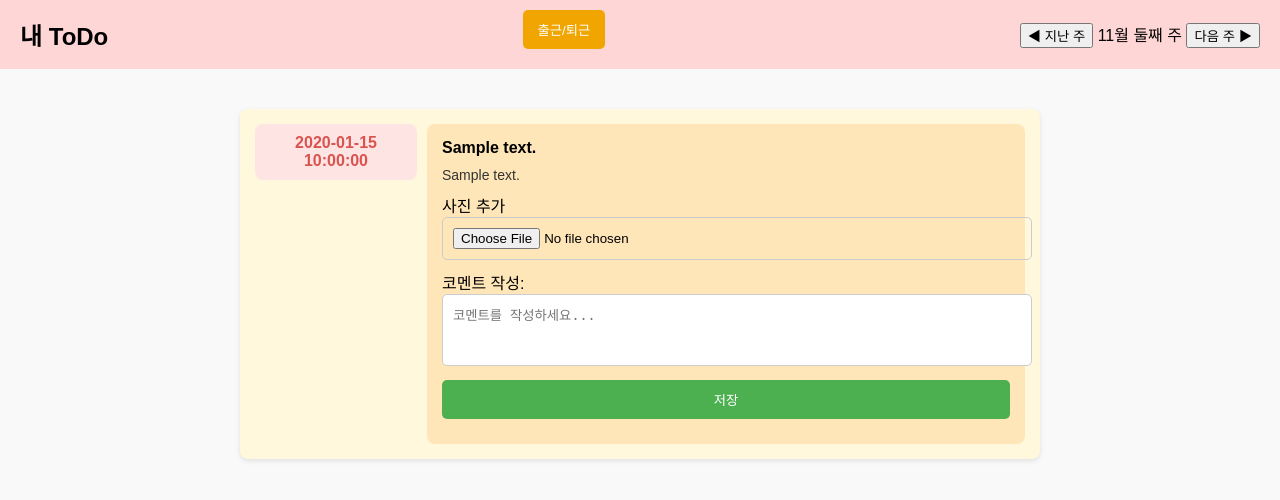
After one commit to yaryudi/ISC_repository, a Python web app: template jwANDsim/flask/templates/todo_carecody.html in a window 1280 px wide. The commit adds this page. Shown: the top 500 px of the page. Run offline with Jinja, Linux system fonts and the light colour scheme; the template is opened without the code that fills it: most values are stand-ins (such as "Sample title", 1, 10 or a date in 2020).

Commit message:
todo 케어코디 버전 이름 수정
todo 케어코디 버전 이름 수정

```diff
--- /dev/null
+++ b/jwANDsim/flask/static/css/todo_carecody.css
@@ -0,0 +1,134 @@
+@media (max-width: 768px) {
+    .care-container {
+        padding: 10px;
+    }
+    .care-item {
+        flex-direction: column;
+    }
+    .care-time, .care-details {
+        text-align: center;
+    }
+}
+
+body {
+  font-family: Arial, sans-serif;
+  margin: 0;
+  padding: 0;
+  background-color: #f9f9f9;
+}
+
+header {
+  display: flex;
+  justify-content: space-between;
+  align-items: center;
+  padding: 10px 20px;
+  background-color: #ffd6d6;
+}
+header h1 {
+  font-size: 24px;
+  margin: 0;
+}
+/* 출근/퇴근 버튼 스타일 */
+.btn {
+    padding: 10px 20px;
+    border: none;
+    border-radius: 5px;
+    font-size: 14px;
+    cursor: pointer;
+}
+.attendance-btn {
+  background-color: #f0a500; /* 주황색 */
+  color: white;
+  margin-right: 10px;
+}
+.attendance-btn:hover {
+  background-color: #d88a00; /* 어두운 주황색 */
+}
+/* 기존 버튼 스타일 */
+.navigate-btn {
+  background-color: #007bff;
+  color: white;
+  text-align: center;
+  text-decoration: none;
+}
+.navigate-btn:hover {
+  background-color: #0056b3;
+}
+
+/* 전체 컨테이너 스타일 */
+.care-container {
+  max-width: 800px;
+  margin: 20px auto;
+  padding: 20px;
+}
+.care-item {
+  margin-bottom: 20px;
+  display: flex;
+  align-items: flex-start;
+  gap: 10px;
+  background-color: #fff8dc;
+  padding: 15px;
+  border-radius: 8px;
+  box-shadow: 0px 2px 5px rgba(0, 0, 0, 0.1);
+}
+.care-time {
+  font-weight: bold;
+  color: #d9534f;
+  text-align: center;
+  background-color: #ffe4e4;
+  padding: 10px;
+  border-radius: 8px;
+  flex: 1;
+}
+.care-details {
+  flex: 4;
+  background-color: #ffe6b8;
+  padding: 15px;
+  border-radius: 8px;
+}
+.care-title {
+  font-weight: bold;
+  font-size: 16px;
+  margin-bottom: 10px;
+}
+.care-photo img {
+  max-width: 100%;
+  height: auto;
+  border-radius: 8px;
+  margin-bottom: 10px;
+}
+.care-comment {
+  font-size: 14px;
+  color: #333;
+  margin-bottom: 10px;
+}
+.care-actions {
+  display: flex;
+  gap: 10px;
+  margin-top: 10px;
+}
+.care-actions form {
+  flex: 1;
+}
+form input[type="file"],
+form textarea,
+form button {
+  width: 100%;
+  margin-bottom: 10px;
+  padding: 10px;
+  border-radius: 5px;
+  border: 1px solid #ccc;
+}
+form textarea {
+  resize: none;
+  height: 50px;
+}
+form button {
+  background-color: #4caf50;
+  color: white;
+  border: none;
+  cursor: pointer;
+}
+form button:hover {
+  background-color: #45a049;
+}
--- a/jwANDsim/flask/templates/resume.html
+++ b/jwANDsim/flask/templates/resume.html
@@ -85,7 +85,8 @@
 
     <div class="todo-link">
       <a href="/todo">ToDo 페이지로 이동</a>
-      <a href="/care_record" style="margin-left: 20px;">케어기록 페이지로 이동</a>
+      <a href="/todo_carecody" style="margin-left: 20px;">내 ToDo 페이지로 이동</a>
+      <a href="/care_record" style="margin-left: 20px;">케어 기록 페이지로 이동</a>
     </div>
   </body>
 </html>
--- /dev/null
+++ b/jwANDsim/flask/templates/todo_carecody.html
@@ -0,0 +1,76 @@
+<!DOCTYPE html>
+<html lang="ko">
+  <head>
+    <meta charset="UTF-8" />
+    <meta name="viewport" content="width=device-width, initial-scale=1.0" />
+    <title>ISC: 내 ToDo</title>
+    <link rel="shortcut icon" href="#" />
+    <link href="{{ url_for('static', filename='css/todo_carecody.css') }}" rel="stylesheet" />
+  </head>
+
+  <body>
+    <header>
+      <h1>내 ToDo</h1>
+      <div class="button-group">
+        <form action="/care/attendance" method="POST" style="display: inline">
+          <button type="submit" class="attendance-btn">출근/퇴근</button>
+        </form>
+      </div>
+      <div class="navigation">
+        <button class="nav-btn prev-week">◀ 지난 주</button>
+        <span class="current-week">11월 둘째 주</span>
+        <button class="nav-btn next-week">다음 주 ▶</button>
+      </div>
+    </header>
+
+    <div class="care-container">
+      {% for care in cares %}
+      <div class="care-item">
+        <!-- 시간 표시 -->
+        <div class="care-time">{{ care.time }}</div>
+        <!-- 세부 내용 -->
+        <div class="care-details">
+          <div class="care-title">{{ care.content }}</div>
+
+          <!-- 사진 및 코멘트 표시: 출근/퇴근 항목은 제외 -->
+          {% if care.content != "출근" and care.content != "퇴근" %}
+          <!-- 사진 표시 -->
+          {% if care.photo %}
+          <div class="care-photo">
+            <img
+              src="{{ url_for('static', filename=care.photo) }}"
+              alt="첨부된 사진"
+            />
+          </div>
+          {% endif %}
+
+          <!-- 코멘트 표시 -->
+          {% if care.comment %}
+          <div class="care-comment">{{ care.comment }}</div>
+          {% endif %}
+
+          <!-- 수정 버튼 -->
+          <form
+            action="/care/update/{{ care._id }}"
+            method="POST"
+            enctype="multipart/form-data"
+          >
+            <label for="photo-{{ care._id }}">사진 추가</label>
+            <input type="file" name="photo" id="photo-{{ care._id }}" />
+
+            <label for="comment-{{ care._id }}">코멘트 작성:</label>
+            <textarea
+              name="comment"
+              id="comment-{{ care._id }}"
+              placeholder="코멘트를 작성하세요..."
+            ></textarea>
+
+            <button type="submit">저장</button>
+          </form>
+          {% endif %}
+        </div>
+      </div>
+      {% endfor %}
+    </div>
+  </body>
+</html>
```
Also changed, not shown: jwANDsim/flask/jw_test.py (+12 -4 lines), jwANDsim/flask/templates/care_record_new.html (renamed from jwANDsim/flask/templates/care_record_old.html, +1 -23 lines), jwANDsim/flask/static/css/care_record_new.css (renamed from jwANDsim/flask/static/css/care_record_old.css).
